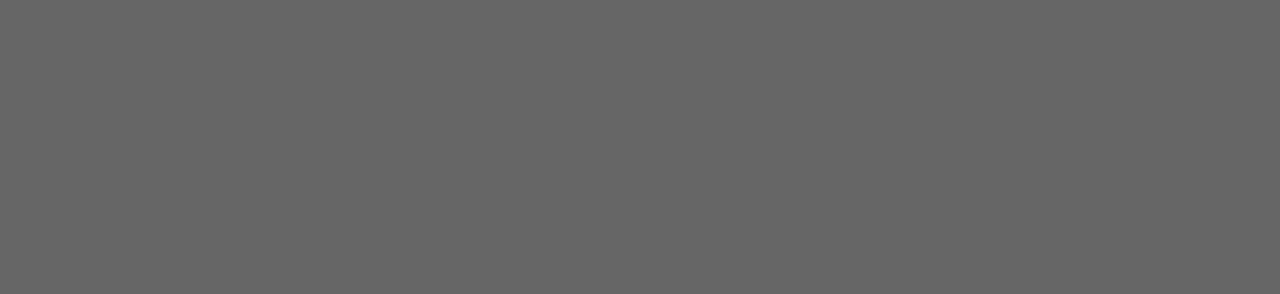
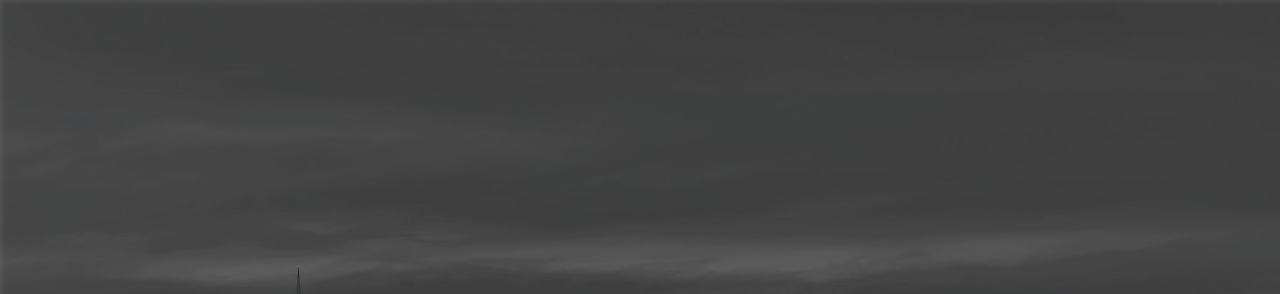
Before and after one commit to jwcrown/Portfolio, a website with bundled scripts: page index.html in a window 1280 px wide. Shown: the top 294 px of the page. Built offline with nearby package versions, Linux system fonts and the light colour scheme; files whose address does not match are found by name.

Commit message:
try again

```diff
--- a/css/custom.css
+++ b/css/custom.css
@@ -45,7 +45,7 @@
 }
 
 #intro-bg {
-  background: url('./../img/seattle.jpg');
+  background: url('./../img/seattle.png');
   background-size: cover;
 }
 
```
